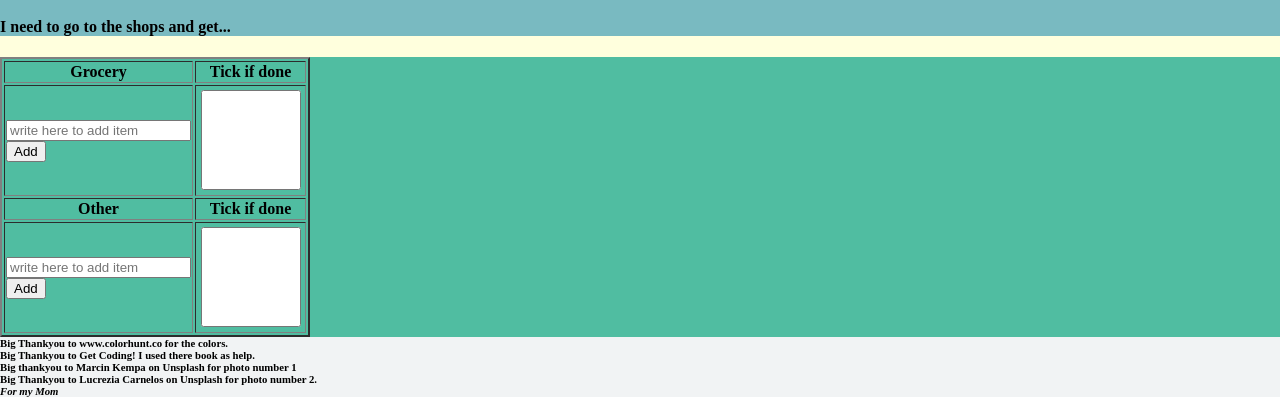
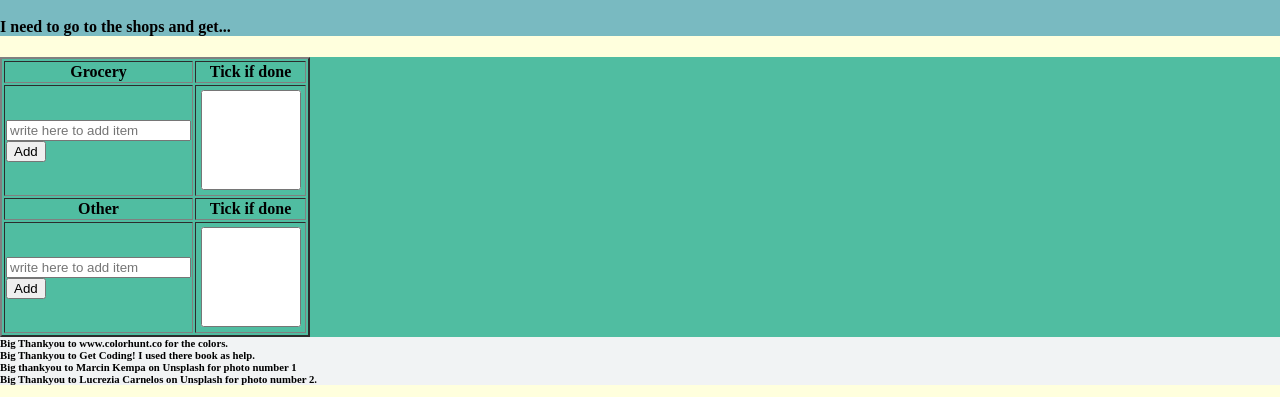
Before and after one commit to ACodeme/ACodeme.github.io-shopping, a plain HTML site: page index.html in a window 1280 px wide. Shown: the part 443-840 px from the top of the page. Drawn offline with Linux system fonts and the light colour scheme.

Commit message:
Update index.html

```diff
--- a/index.html
+++ b/index.html
@@ -52,7 +52,6 @@
 <h6>Big Thankyou to Get Coding! I used there book as help.</h6>
 <h6>Big thankyou to Marcin Kempa on Unsplash for photo number 1</h6>
 <h6>Big Thankyou to Lucrezia Carnelos on Unsplash for photo number 2.</h6>
-<h6 class="vip">For my Mom</h6>
 </div>
 </body>
 </html>
```
